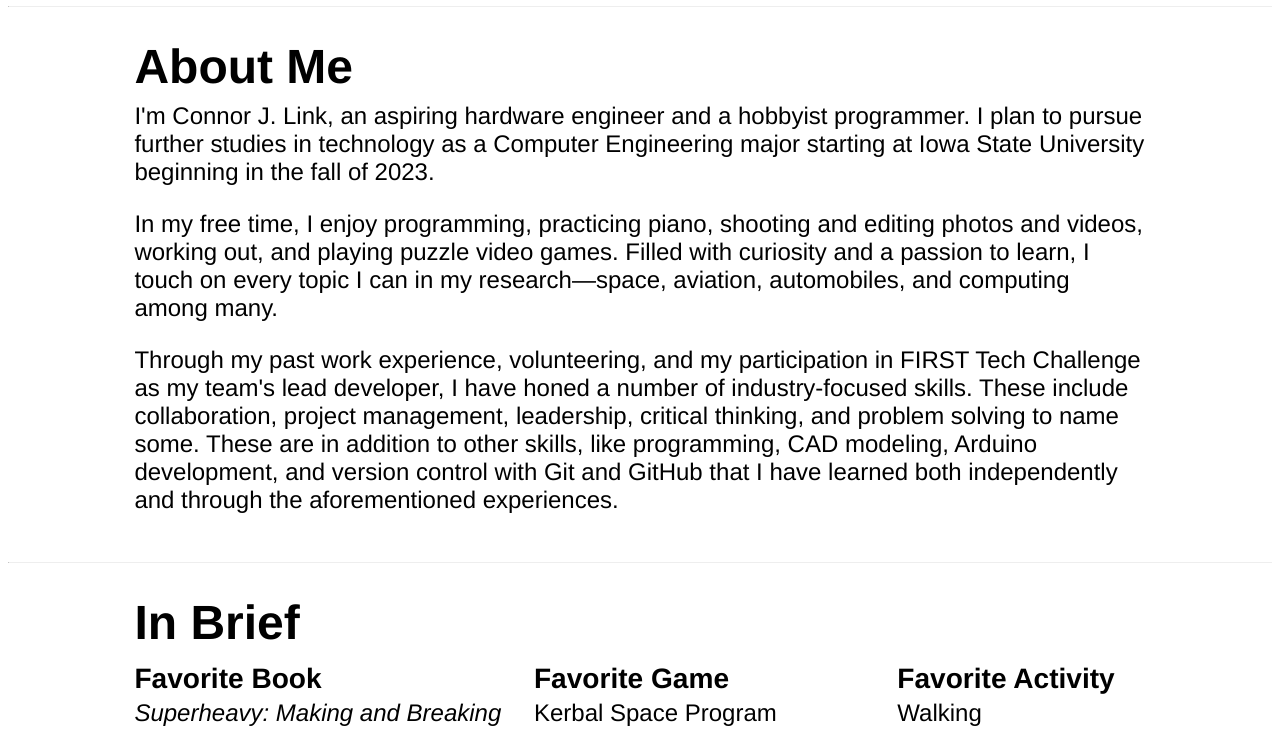
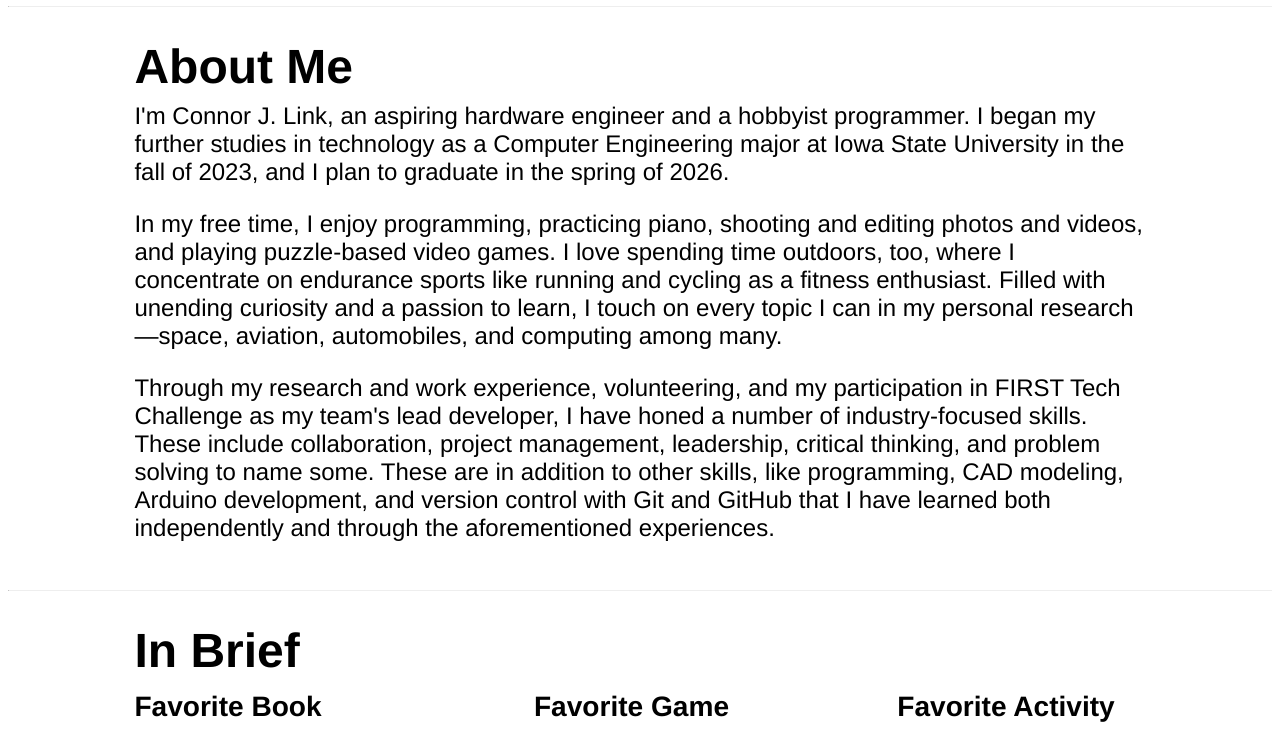
Before and after one commit to connorjlink/connorjlink.github.io, a plain HTML site: page index.html in a window 1280 px wide. Shown: the part 66-795 px from the top of the page. Drawn offline with Linux system fonts and the light colour scheme.

Commit message:
Update Relevant Information

```diff
--- a/index.html
+++ b/index.html
@@ -28,11 +28,11 @@
 		<div class="main">
 			<h1>About Me</h1>
 
-        	<p>I'm Connor J. Link, an aspiring hardware engineer and a hobbyist programmer. I plan to pursue further studies in technology as a Computer Engineering major starting at Iowa State University beginning in the fall of 2023.</p>
+        	<p>I'm Connor J. Link, an aspiring hardware engineer and a hobbyist programmer. I began my further studies in technology as a Computer Engineering major at Iowa State University in the fall of 2023, and I plan to graduate in the spring of 2026.</p>
 
-			<p>In my free time, I enjoy programming, practicing piano, shooting and editing photos and videos, working out, and playing puzzle video games. Filled with curiosity and a passion to learn, I touch on every topic I can in my research&mdash;space, aviation, automobiles, and computing among many.</p>
+			<p>In my free time, I enjoy programming, practicing piano, shooting and editing photos and videos, and playing puzzle-based video games. I love spending time outdoors, too, where I concentrate on endurance sports like running and cycling as a fitness enthusiast. Filled with unending curiosity and a passion to learn, I touch on every topic I can in my personal research&mdash;space, aviation, automobiles, and computing among many.</p>
 
-			<p>Through my past work experience, volunteering, and my participation in FIRST Tech Challenge as my team's lead developer, I have honed a number of industry-focused skills. These include collaboration, project management, leadership, critical thinking, and problem solving to name some. These are in addition to other skills, like programming, CAD modeling, Arduino development, and version control with Git and GitHub that I have learned both independently and through the aforementioned experiences.</p>
+			<p>Through my research and work experience, volunteering, and my participation in FIRST Tech Challenge as my team's lead developer, I have honed a number of industry-focused skills. These include collaboration, project management, leadership, critical thinking, and problem solving to name some. These are in addition to other skills, like programming, CAD modeling, Arduino development, and version control with Git and GitHub that I have learned both independently and through the aforementioned experiences.</p>
 		</div>
 
 		<hr>
@@ -53,7 +53,7 @@
 
 				<div class="three">
 					<h3>Favorite Activity</h3>
-					<p>Walking</p>
+					<p>Running</p>
 				</div>
 
 				<div class="four">
```
Also changed, not shown: experience.html (+6 -0 lines).
